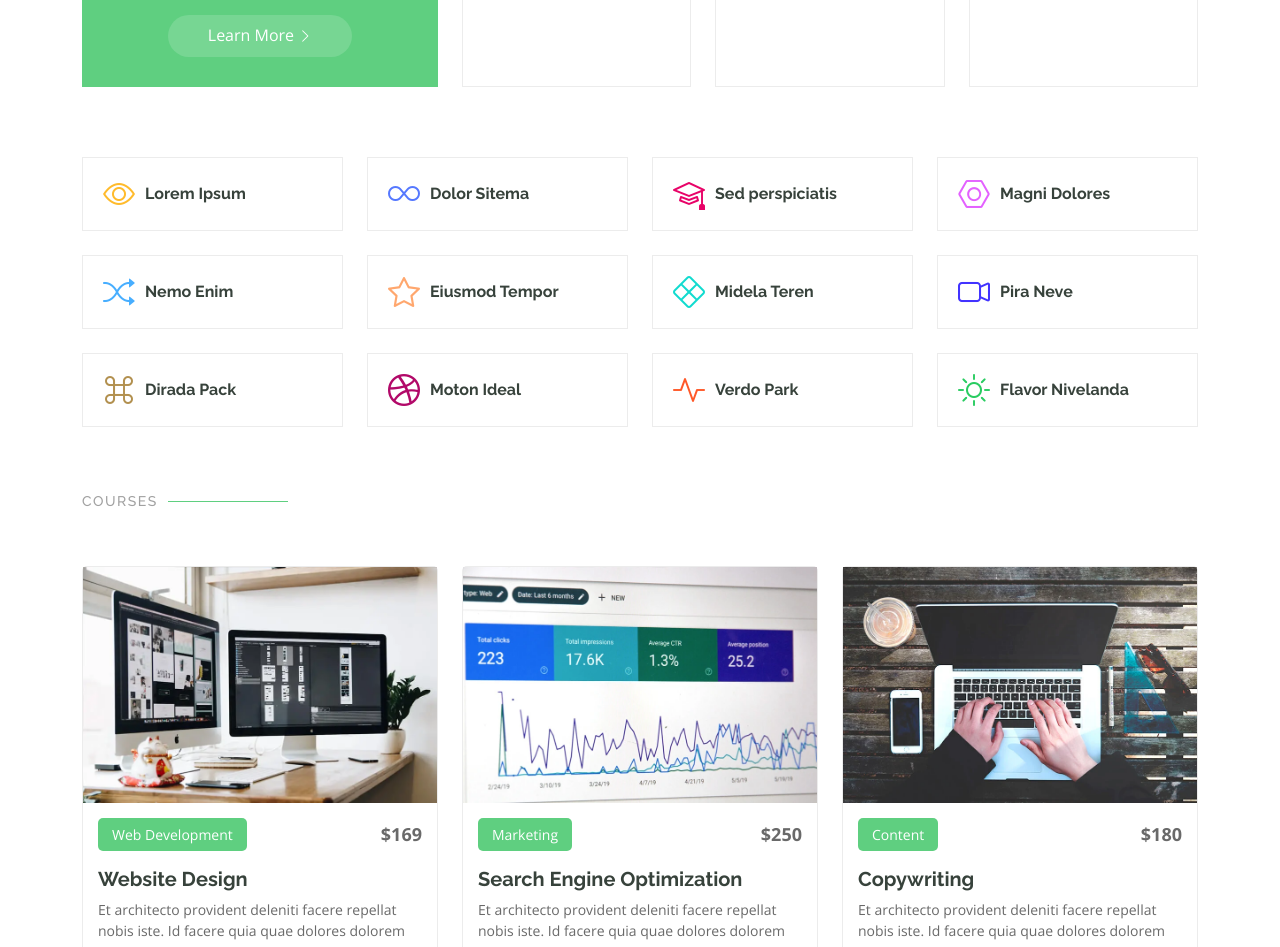
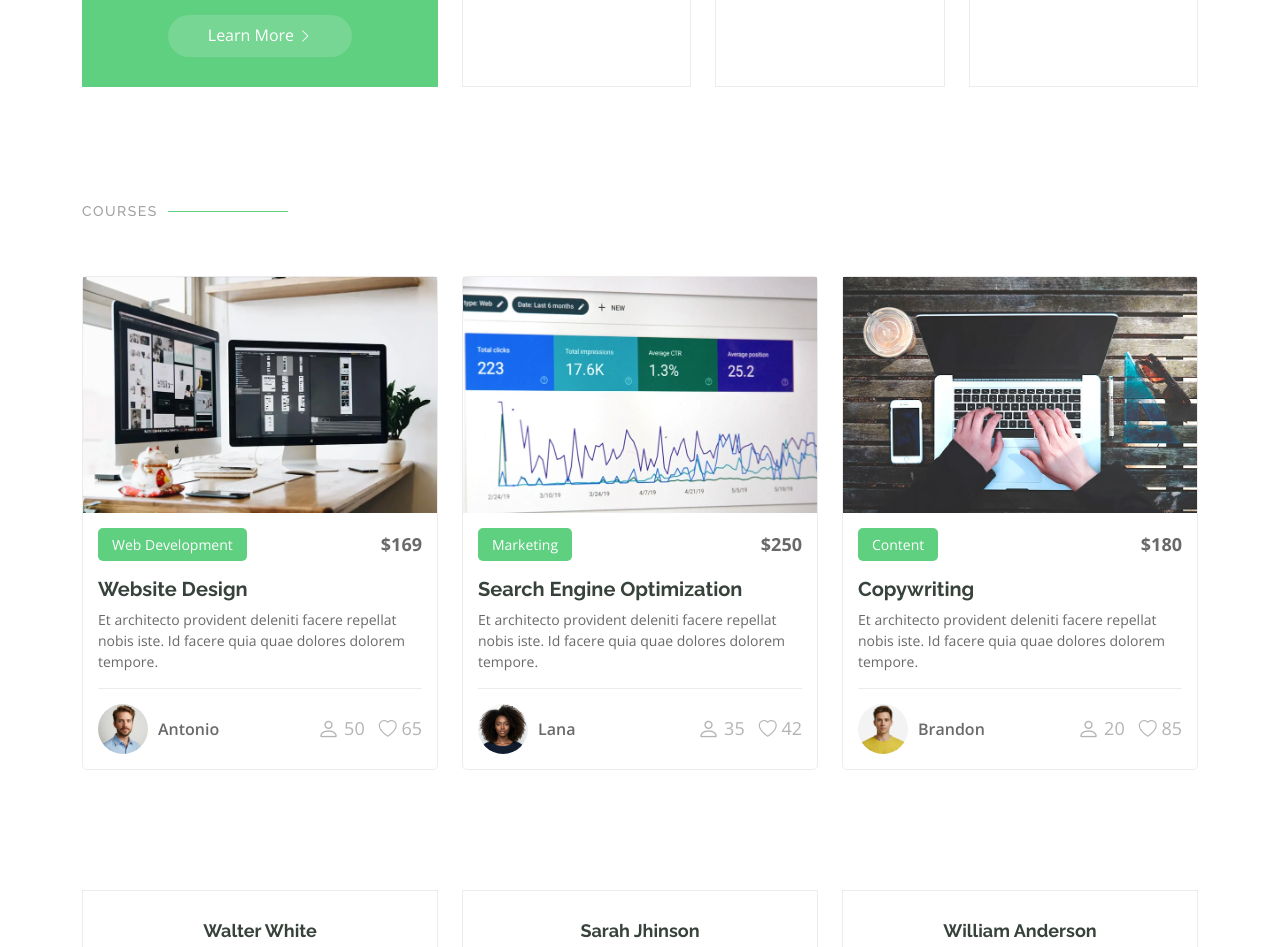
Before and after one commit to kenbaldomero007-hash/project2, a plain HTML site: page index.html in a window 1280 px wide. Shown: the part 2080-3027 px from the top of the page. Drawn offline with nearby package versions, Linux system fonts and the light colour scheme.

Commit message:
Remove placeholder features section from home page

```diff
--- a/index.html
+++ b/index.html
@@ -210,103 +210,6 @@
       </div>
 
     </section><!-- /Why Us Section -->
-
-    <!-- Features Section -->
-    <section id="features" class="features section">
-
-      <div class="container">
-
-        <div class="row gy-4">
-
-          <div class="col-lg-3 col-md-4" data-aos="fade-up" data-aos-delay="100">
-            <div class="features-item">
-              <i class="bi bi-eye" style="color: #ffbb2c;"></i>
-              <h3><a href="" class="stretched-link">Lorem Ipsum</a></h3>
-            </div>
-          </div><!-- End Feature Item -->
-
-          <div class="col-lg-3 col-md-4" data-aos="fade-up" data-aos-delay="200">
-            <div class="features-item">
-              <i class="bi bi-infinity" style="color: #5578ff;"></i>
-              <h3><a href="" class="stretched-link">Dolor Sitema</a></h3>
-            </div>
-          </div><!-- End Feature Item -->
-
-          <div class="col-lg-3 col-md-4" data-aos="fade-up" data-aos-delay="300">
-            <div class="features-item">
-              <i class="bi bi-mortarboard" style="color: #e80368;"></i>
-              <h3><a href="" class="stretched-link">Sed perspiciatis</a></h3>
-            </div>
-          </div><!-- End Feature Item -->
-
-          <div class="col-lg-3 col-md-4" data-aos="fade-up" data-aos-delay="400">
-            <div class="features-item">
-              <i class="bi bi-nut" style="color: #e361ff;"></i>
-              <h3><a href="" class="stretched-link">Magni Dolores</a></h3>
-            </div>
-          </div><!-- End Feature Item -->
-
-          <div class="col-lg-3 col-md-4" data-aos="fade-up" data-aos-delay="500">
-            <div class="features-item">
-              <i class="bi bi-shuffle" style="color: #47aeff;"></i>
-              <h3><a href="" class="stretched-link">Nemo Enim</a></h3>
-            </div>
-          </div><!-- End Feature Item -->
-
-          <div class="col-lg-3 col-md-4" data-aos="fade-up" data-aos-delay="600">
-            <div class="features-item">
-              <i class="bi bi-star" style="color: #ffa76e;"></i>
-              <h3><a href="" class="stretched-link">Eiusmod Tempor</a></h3>
-            </div>
-          </div><!-- End Feature Item -->
-
-          <div class="col-lg-3 col-md-4" data-aos="fade-up" data-aos-delay="700">
-            <div class="features-item">
-              <i class="bi bi-x-diamond" style="color: #11dbcf;"></i>
-              <h3><a href="" class="stretched-link">Midela Teren</a></h3>
-            </div>
-          </div><!-- End Feature Item -->
-
-          <div class="col-lg-3 col-md-4" data-aos="fade-up" data-aos-delay="800">
-            <div class="features-item">
-              <i class="bi bi-camera-video" style="color: #4233ff;"></i>
-              <h3><a href="" class="stretched-link">Pira Neve</a></h3>
-            </div>
-          </div><!-- End Feature Item -->
-
-          <div class="col-lg-3 col-md-4" data-aos="fade-up" data-aos-delay="900">
-            <div class="features-item">
-              <i class="bi bi-command" style="color: #b2904f;"></i>
-              <h3><a href="" class="stretched-link">Dirada Pack</a></h3>
-            </div>
-          </div><!-- End Feature Item -->
-
-          <div class="col-lg-3 col-md-4" data-aos="fade-up" data-aos-delay="1000">
-            <div class="features-item">
-              <i class="bi bi-dribbble" style="color: #b20969;"></i>
-              <h3><a href="" class="stretched-link">Moton Ideal</a></h3>
-            </div>
-          </div><!-- End Feature Item -->
-
-          <div class="col-lg-3 col-md-4" data-aos="fade-up" data-aos-delay="1100">
-            <div class="features-item">
-              <i class="bi bi-activity" style="color: #ff5828;"></i>
-              <h3><a href="" class="stretched-link">Verdo Park</a></h3>
-            </div>
-          </div><!-- End Feature Item -->
-
-          <div class="col-lg-3 col-md-4" data-aos="fade-up" data-aos-delay="1200">
-            <div class="features-item">
-              <i class="bi bi-brightness-high" style="color: #29cc61;"></i>
-              <h3><a href="" class="stretched-link">Flavor Nivelanda</a></h3>
-            </div>
-          </div><!-- End Feature Item -->
-
-        </div>
-
-      </div>
-
-    </section><!-- /Features Section -->
 
     <!-- Courses Section -->
     <section id="courses" class="courses section">
```
